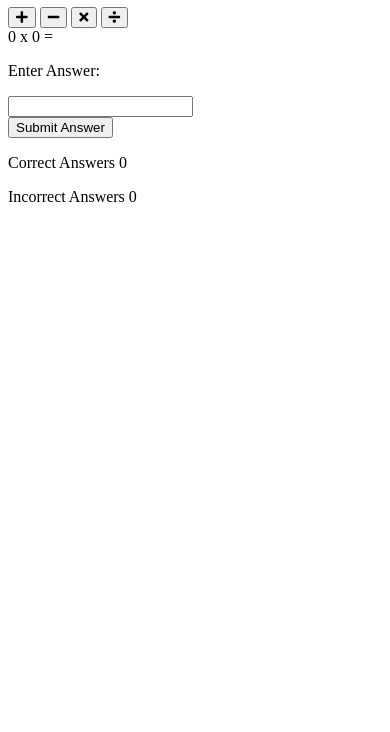
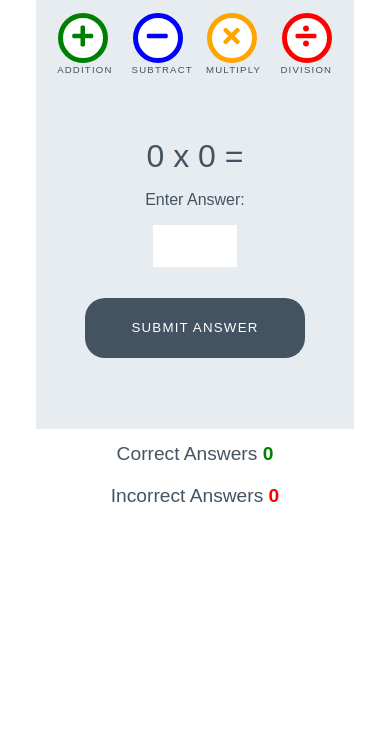
Before and after one commit to henryl74/love-maths, a plain HTML site: page index.html in a window 390 px wide. Shown: the part 112-844 px from the top of the page. Drawn offline with Linux system fonts and the light colour scheme.

Commit message:
Add styles for game

```diff
--- a/assets/css/style.css
+++ b/assets/css/style.css
@@ -0,0 +1,252 @@
+/* --------- Global style */
+
+body {
+    background-color: white;
+    font-family: "Raleway", sans-serif;
+    color: #445361;
+    text-align: center;
+}
+
+/* --------- Heading */
+
+.heading {
+    text-align: center;
+    font-size: 2.5rem;
+}
+
+.logo {
+    height: 40px;
+    padding-right: 5px;
+}
+
+/* --------- Game layout */
+
+.game-area {
+    background-color: #E6ECF0;
+    box-sizing: border-box;
+    width: 85%;
+    height: 65vh;
+    max-height: 450px;
+    max-width: 830px;
+    margin-left: auto;
+    margin-right: auto;
+    padding: 1%;
+}
+
+.question-area {
+    width: 50%;
+    font-size: 2rem;
+    margin: auto;
+    padding: 50px 0;
+}
+
+.question-area span {
+    padding: 0 15px;
+}
+
+.score-area {
+    margin: 5px auto;
+    width: 60%;
+    font-size: 1.2rem;
+}
+
+.controls-area {
+    width: 85%;
+    margin: 30px auto;
+}
+
+#score {
+    color: green;
+    font-weight: bold;
+}
+
+#incorrect {
+    color: red;
+    font-weight: bold;
+}
+
+.answer-message {
+    display: none;
+    font-size: 1rem;
+}
+
+#answer-box {
+    border: none;
+    color: #445361;
+    display: inline-block;
+    height: 40px;
+    width: 80px;
+    font-size: 1.2rem;
+}
+
+.scores {
+    display: inline-block;
+    padding: 25px;
+}
+
+/* --------- Buttons */
+
+.btn {
+    width: 220px;
+    height: 60px;
+    font-family: "Raleway", sans-serif;
+    text-transform: uppercase;
+    letter-spacing: 1.2px;
+    color: white;
+}
+
+.btn:focus {
+    outline: none;
+}
+
+.btn--big {
+    padding-top: 10px;
+    border-radius: 50%;
+    background-color: white;
+    border: 10px solid;
+    width: 100px;
+    height: 100px;
+    font-size: 3.2rem;
+    margin: 0 30px;
+    transition: all 0.5s;
+}
+
+.btn--big::after {
+    content: attr(data-type);
+    font-size: 1rem;
+    color: #445361;
+    position: relative;
+    left: -0.5em;
+}
+
+.btn--blue {
+    border-color: blue;
+    color: blue;
+}
+
+.btn--blue:active,
+.btn--blue:hover {
+    background-color: darkblue;
+    color: white;
+}
+
+.btn--orange {
+    border-color: orange;
+    color: orange;
+}
+
+.btn--orange:active,
+.btn--orange:hover {
+    background-color: darkorange;
+    color: white;
+}
+
+.btn--red {
+    border-color: red;
+    color: red;
+}
+
+.btn--red:active,
+.btn--red:hover {
+    background-color: darkred;
+    color: white;
+}
+
+.btn--green {
+    border-color: green;
+    color: green;
+}
+
+.btn--green:active,
+.btn--green:hover {
+    background-color: darkgreen;
+    color: white;
+}
+
+.btn--gray {
+    margin-top: 25px;
+    background-color: #445361;
+    border: 1px transparent;
+    border-radius: 20px;
+}
+
+.btn--gray:active,
+.btn--gray:hover {
+    background-color: #0d1013;
+}
+
+/* --------- Media queries */
+
+@media (max-width: 414px) {
+    .controls-area {
+        width: 100%;
+    }
+
+    .btn--big {
+        margin: 0 10px;
+        padding: 5px;
+        border: 5px solid;
+        width: 50px;
+        height: 50px;
+        font-size: 1.5rem;
+    }
+
+    .btn--big::after {
+        font-size: 0.6rem;
+        left: -0.7rem;
+    }
+
+    .question-area {
+        padding: 10% 0;
+        width: 100%;
+    }
+
+    .question-area span {
+        padding: 0;
+    }
+
+    .answer-message {
+        display: block;
+    }
+
+    #answer-box {
+        display: block;
+        margin: 0 auto;
+    }
+    .btn--gray {
+        margin-top: 0;
+    }
+
+    .score-area {
+        width: 100%;
+    }
+
+    .scores {
+        margin: 0.5em auto;
+        display: block;
+        padding: 5px;
+    }
+
+    .heading {
+        font-size: 2rem;
+    }
+}
+
+@media (max-width: 320px) {
+    .game-area {
+        height: 70vh;
+    }
+
+    .controls-area {
+        width: 75%;
+        margin: 10px auto;
+    }
+
+    .btn--big {
+        margin: 10px 10px;
+    }
+    .question-area {
+        padding: 10px 0;
+    }
+
+}
--- a/index.html
+++ b/index.html
@@ -17,16 +17,16 @@
 
     <div class="game-area">
         <div class="controls-area">
-            <button class="btn btn--big btn--green">
+            <button data-type="addition" class="btn btn--big btn--green">
                 <i class="fas fa-plus"></i>
             </button>
-            <button class="btn btn--big btn--blue">
+            <button data-type="subtract" class="btn btn--big btn--blue">
                 <i class="fas fa-minus"></i>
             </button>
-            <button class="btn btn--big btn--orange">
+            <button data-type="multiply" class="btn btn--big btn--orange">
                 <i class="fas fa-times"></i>
             </button>
-            <button class="btn btn--big btn--red">
+            <button data-type="division" class="btn btn--big btn--red">
                 <i class="fas fa-divide"></i>
             </button>
         </div>
@@ -38,7 +38,7 @@
             <p class="answer-message">Enter Answer:</p>
             <input id="answer-box" type="number">
         </div>
-        <button class="btn btn--gray">Submit Answer</button>
+        <button data-type="submit" class="btn btn--gray">Submit Answer</button>
 
     </div>
 
```
